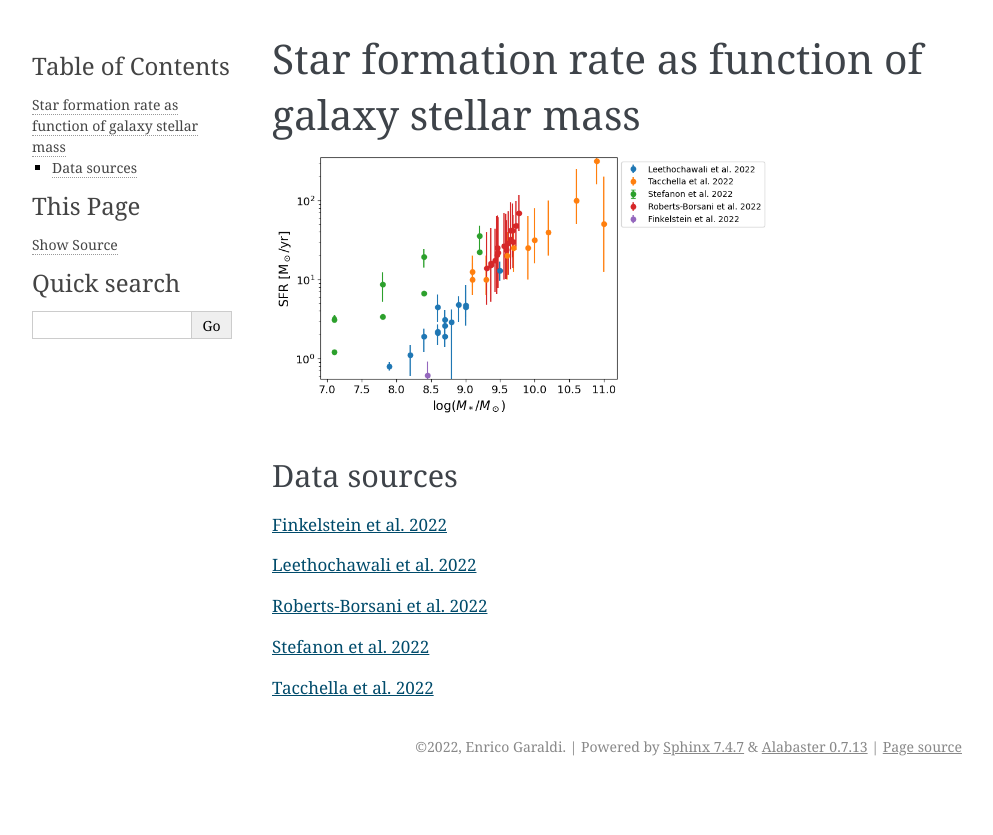
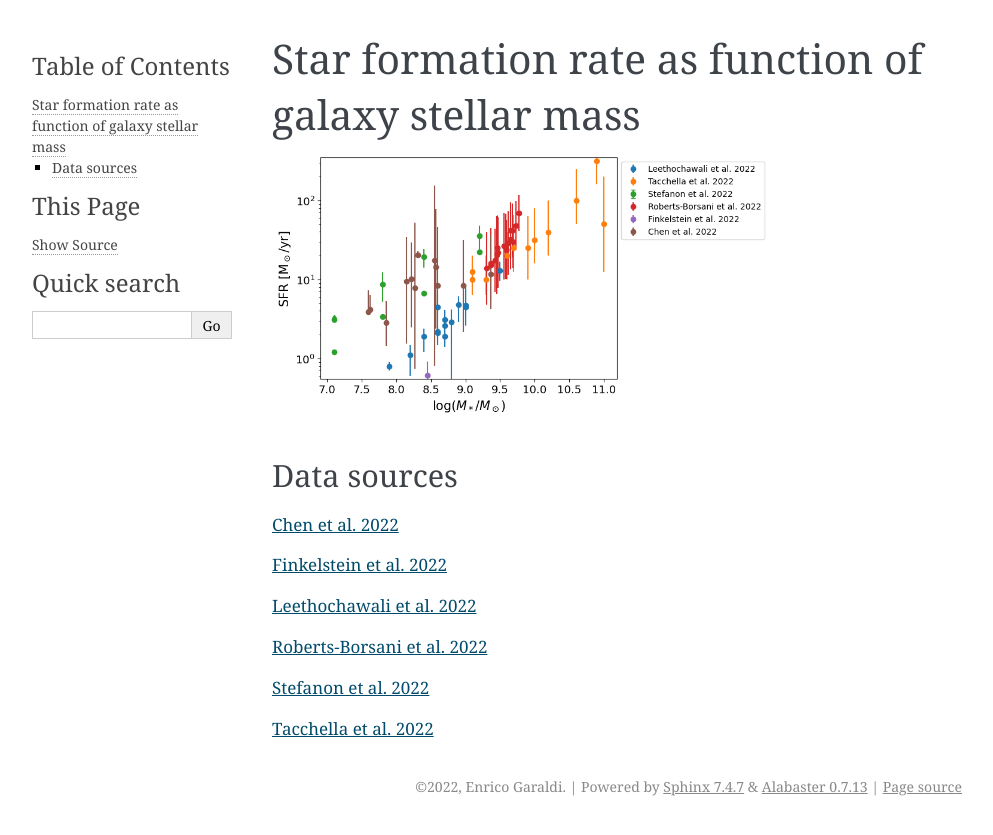
Before and after one commit to EGaraldi/corecon, a Sphinx documentation site: the page built from docs/datarst/galaxy_main_sequence.rst, in a window 1280 px wide. Shown: the top 835 px of the page, without its empty margins (148-1141 px from the left). Built offline with Sphinx 7.4.7, drawn with Linux system fonts in a browser that asks for light colours; pages that are not in the unit, such as notebooks, are missing from menus.

Commit message:
updated docs

```diff
--- a/docs/datarst/galaxy_main_sequence.rst
+++ b/docs/datarst/galaxy_main_sequence.rst
@@ -7,6 +7,12 @@
 
 Data sources
 ^^^^^^^^^^^^
+
+|Chen et al. 2022|
+
+.. |Chen et al. 2022| raw:: html
+
+   <a href="https://arxiv.org/pdf/2207.12657.pdf" target="_blank">Chen et al. 2022</a>
 
 |Finkelstein et al. 2022|
 
```
Also changed, not shown: docs/plots/galaxy_main_sequence.png.
